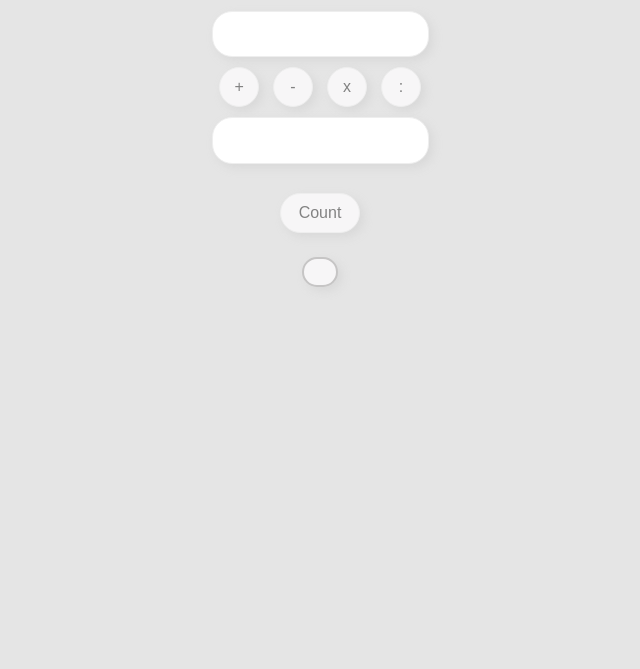
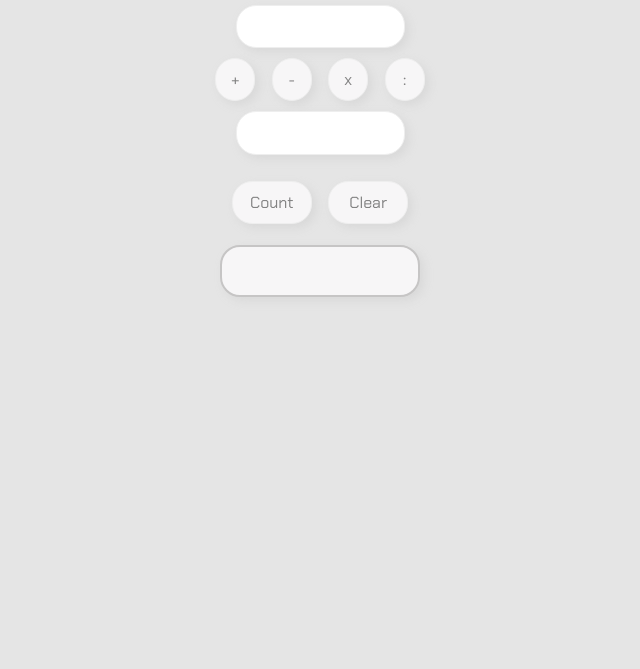
Before and after one commit to elen-oz/calculator, a plain HTML site: page index.html in a window 1280 px wide. Shown: the part 131-800 px from the top of the page, without its empty margins (320-960 px from the left). Drawn offline with Linux system fonts and the light colour scheme.

Commit message:
add clear-button

```diff
--- a/app.js
+++ b/app.js
@@ -88,3 +88,10 @@ function func() {
 
   document.getElementById('result').innerHTML = result;
 }
+
+function clearFields() {
+  document.getElementById('num1').value = '';
+  document.getElementById('num2').value = '';
+  document.getElementById('result').innerHTML = '';
+  return;
+}
--- a/index.html
+++ b/index.html
@@ -24,8 +24,11 @@
 
     <input id="num2" />
     <br>
+    <div class="buttons">
+      <button onclick="func()">Count</button>
+      <button onclick="clearFields()">Clear</button>
+    </div>
 
-    <button onclick="func()">Count</button>
     <br>
     <div id="result"></div>
   </div>
--- a/style.css
+++ b/style.css
@@ -1,10 +1,12 @@
-@import url("https://fonts.googleapis.com/css?family=Roboto&display=swap");
+/* @import url("https://fonts.googleapis.com/css?family=Roboto&display=swap"); */
+@import url('https://fonts.googleapis.com/css2?family=Chakra+Petch&family=VT323&display=swap');
+
 * {
   box-sizing: border-box;
 }
 
 body {
-  font-family: Roboto, sans-serif;
+  font-family: 'VT323', monospace;
   background-color: #e5e5e5;
   color: #828282;
   padding-top: 3rem;
@@ -18,7 +20,7 @@ body {
 }
 
 input {
-  font-family: Roboto, sans-serif;
+  font-family: 'VT323', monospace;
   display: inline-block;
   text-align: center;
   margin: 5px auto;
@@ -31,6 +33,7 @@ input {
 }
 
 button {
+  font-family: 'Chakra Petch', sans-serif;
   width: 80px;
   border: 1px solid #eee;
   box-shadow: 4px 4px 9px rgba(198, 198, 198, 0.36);
@@ -41,6 +44,7 @@ button {
   color: #828282;
   margin: 5px;
   padding: 10px;
+  cursor: pointer;
 }
 
 .math-sign {
@@ -52,11 +56,11 @@ button {
 }
 
 #result {
-  max-width: 200px;
+  width: 200px;
   border: 2px solid #c6c5c5;
   box-shadow: 4px 4px 9px rgba(198, 198, 198, 0.36);
   border-radius: 20px;
   background: #f7f6f7;
-  padding: 0.8rem 1rem;
+  padding: 1.5em 1.5rem;
   text-align: center;
 }
```
